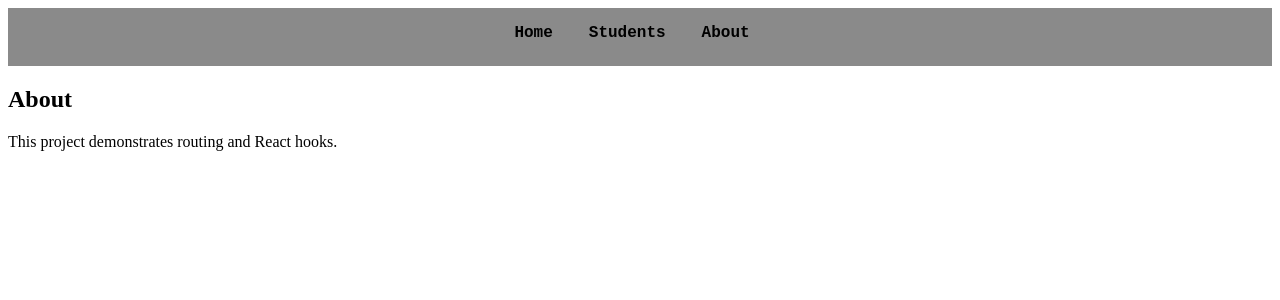
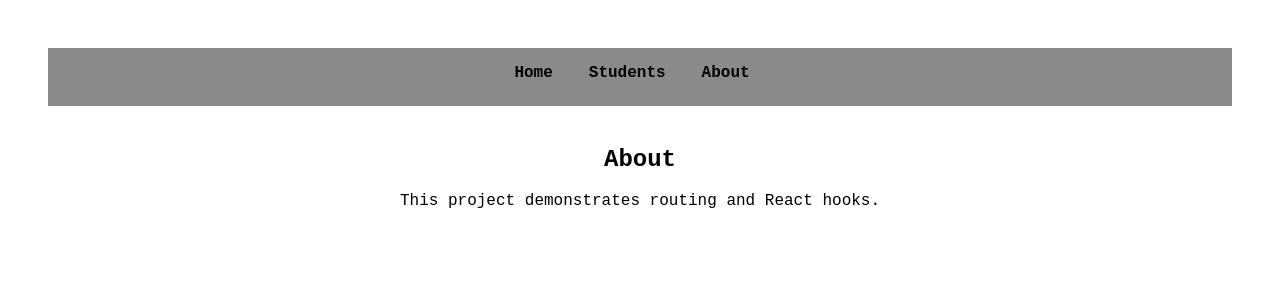
Before and after one commit to 20221486/midterm-activity-one, a React (Vite) app in the folder midterm-activity-one/: page /about in a window 1280 px wide. Shown: the top 300 px of the page. Built offline with nearby package versions, Linux system fonts and the light colour scheme.

Commit message:
Designed about page

```diff
--- /dev/null
+++ b/midterm-activity-one/src/pages/About.css
@@ -0,0 +1,15 @@
+div {
+    padding: 20px;
+    font-family: 'Courier New', Courier, monospace;
+
+    h2 {
+        font-size: 1.5em;
+        margin-bottom: 0.5em;
+    }
+    p {
+        font-size: 1em;
+        line-height: 1.5;
+    }
+
+    text-align: center;
+}
--- a/midterm-activity-one/src/pages/About.jsx
+++ b/midterm-activity-one/src/pages/About.jsx
@@ -1,4 +1,6 @@
 import React from 'react';
+import './About.css';
+
 export default () =>
     <div>
         <h2>About</h2>
```
